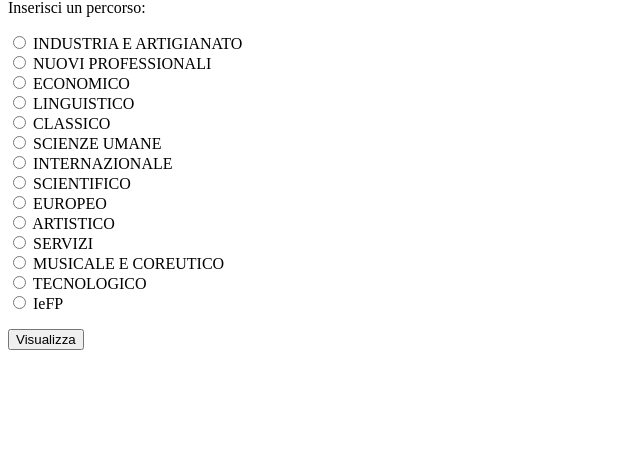
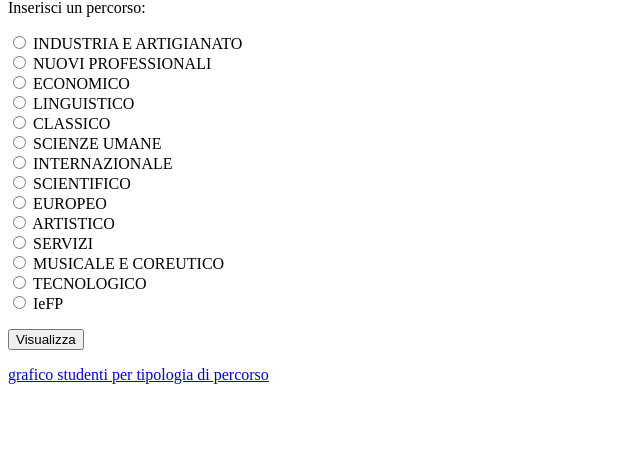
Before and after one commit to PolisenoRiccardo/recuperoFlask, a Flask app: page / in a window 1280 px wide. Shown: the part 125-593 px from the top of the page, without its empty margins (0-640 px from the left). Run offline with Flask 3, Linux system fonts and the light colour scheme.

Commit message:
completato

```diff
--- a/app.py
+++ b/app.py
@@ -23,11 +23,25 @@ def datiscuola():
 @app.route('/datipercorso', methods=['GET'])
 def datipercorso():
     percorsoInserita = request.args.get('percorsi')
-    table = scuola[scuola['PERCORSO'].str.contains(percorsoInserita)][['DenominazioneScuola']].drop_duplicates(subset='DenominazioneScuola')
+    table = scuola[scuola['PERCORSO'].str.contains(percorsoInserita)][['DenominazioneScuola']].drop_duplicates(subset='DenominazioneScuola').sort_values(by = 'DenominazioneScuola')
     return render_template('risultato.html', table = table.to_html())
 
 @app.route('/grafico', methods=['GET'])
 def grafico():
+
+    alunniPerIndirizzo = scuola.groupby('PERCORSO').sum()[['ALUNNIMASCHI','ALUNNIFEMMINE']]
+    alunniPerIndirizzo['AlunniTotali'] = alunniPerIndirizzo['ALUNNIMASCHI'] + alunniPerIndirizzo['ALUNNIFEMMINE']
+
+    labels = alunniPerIndirizzo.index
+    dati = alunniPerIndirizzo['AlunniTotali']
+    fig, ax = plt.subplots(figsize = (10, 8))
+    plt.subplots_adjust(bottom=0.3)
+    ax.bar(labels, dati,width = 0.5, color="green")
+    plt.xticks(rotation=90)
+    ax.set_ylabel('Numero di studenti')
+    ax.set_xlabel('Percorsi attivati')
+    ax.set_title('Studenti iscritti ai diversi percorsi')
+
     output = io.BytesIO()
     FigureCanvas(fig).print_png(output)
     return Response(output.getvalue(), mimetype='image/png')
--- a/templates/home.html
+++ b/templates/home.html
@@ -20,5 +20,7 @@
         {%endfor%}
         <p><input type="submit" value="Visualizza"></p>
     </form>
+
+    <a href="/grafico"><p>grafico studenti per tipologia di percorso</p></a>
 </body>
 </html>
```
